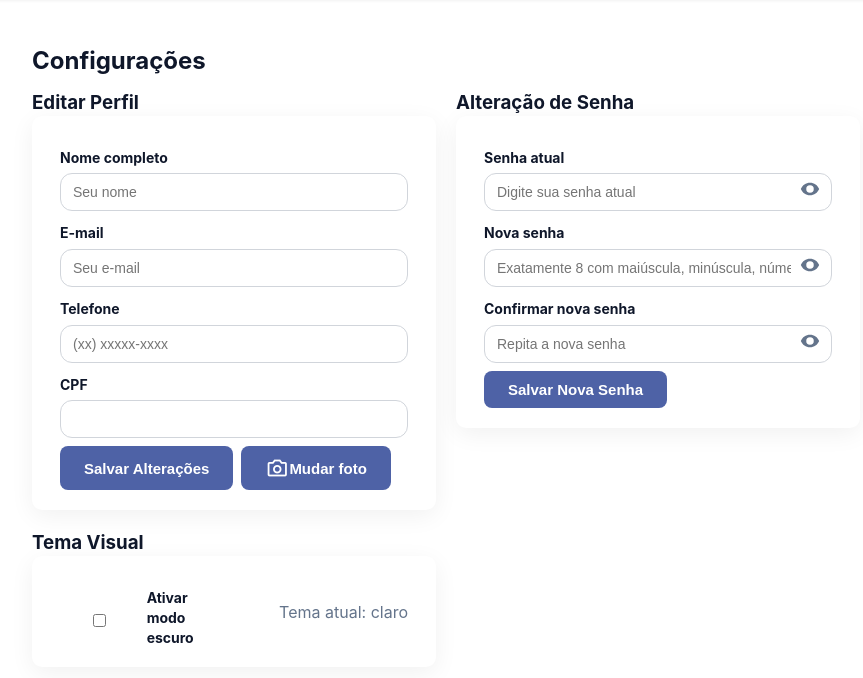
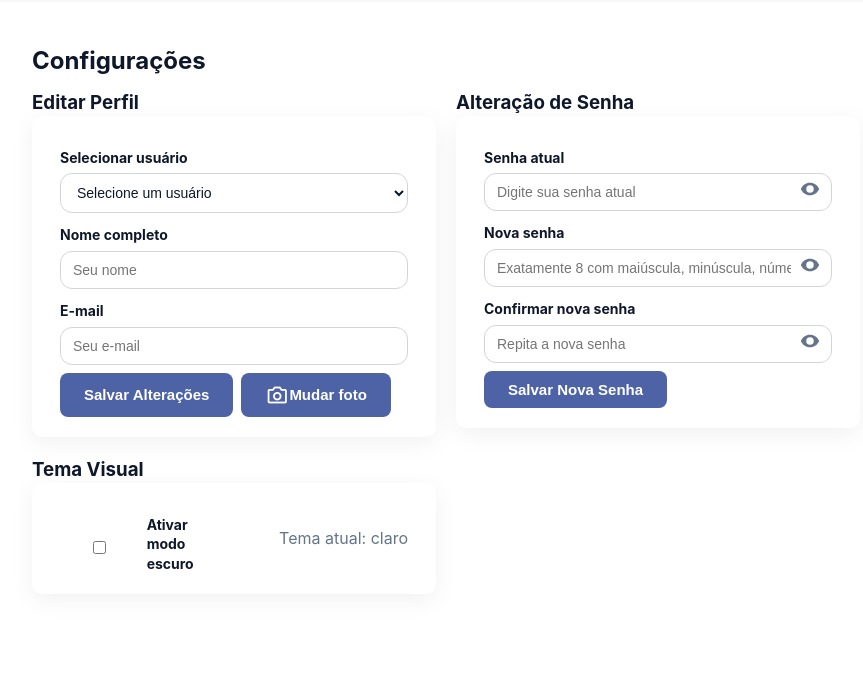
Before and after one commit to Samumaradona/Inprolib-, a Flask app: template templates/configuracao.html in a window 1280 px wide. Shown: the part 93-771 px from the top of the page, without its empty margins (194-1057 px from the left). Run offline with Flask 3, Linux system fonts and the light colour scheme; the template is opened without the code that fills it: most values are stand-ins (such as "Sample title", 1, 10 or a date in 2020); some libraries are stand-ins or nearby versions.

Commit message:
correção confg

```diff
--- a/app.py
+++ b/app.py
@@ -3964,19 +3964,24 @@ def publicacao_denuncia():
 def configuracao():
     uid = session.get('user_id')
     user = None
+    usuarios = []
     try:
         conn = get_db_connection()
         if conn and uid:
             cur = conn.cursor(row_factory=dict_row)
+            # Usuário inicialmente selecionado (admin começa com ele mesmo)
             cur.execute('SELECT id_usuario, nome, cpf, email, telefone, tema_preferido FROM usuario WHERE id_usuario = %s', (uid,))
             user = cur.fetchone()
+            # Lista de usuários para seleção/edição
+            cur.execute('SELECT id_usuario, nome FROM usuario ORDER BY nome ASC')
+            usuarios = cur.fetchall()
             cur.close(); conn.close()
     except Exception:
         try:
             conn and conn.close()
         except Exception:
             pass
-    return render_template('configuracao.html', user=user)
+    return render_template('configuracao.html', user=user, usuarios=usuarios)
 
 # Atualização de perfil
 @app.route('/configuracao/perfil', methods=['POST'])
@@ -3984,9 +3989,21 @@ def configuracao():
 @roles_required(['Administrador','Docente','Aluno'])
 def configuracao_perfil():
     uid = session.get('user_id')
+    role = (session.get('role') or session.get('user_tipo') or '')
     nome = (request.form.get('nome') or '').strip()
     email = (request.form.get('email') or '').strip().lower()
-    telefone = (request.form.get('telefone') or '').strip()
+    # telefone tornou-se opcional no formulário; não atualiza se não vier
+    telefone_present = ('telefone' in request.form)
+    telefone = ((request.form.get('telefone') or '').strip() if telefone_present else None)
+    # Permite que Administrador edite outro usuário selecionado
+    target_uid = uid
+    if role == 'Administrador':
+        id_usuario_raw = request.form.get('id_usuario')
+        try:
+            if id_usuario_raw:
+                target_uid = int(id_usuario_raw)
+        except Exception:
+            pass
     if not nome or not email:
         msg = 'Nome e e-mail são obrigatórios.'
         if request.headers.get('X-Requested-With') == 'XMLHttpRequest':
@@ -4002,7 +4019,7 @@ def configuracao_perfil():
         if not conn:
             raise Exception('Falha de conexão')
         cur = conn.cursor()
-        cur.execute("SELECT id_usuario FROM usuario WHERE LOWER(email) = %s AND id_usuario <> %s", (email, uid))
+        cur.execute("SELECT id_usuario FROM usuario WHERE LOWER(email) = %s AND id_usuario <> %s", (email, target_uid))
         dup = cur.fetchone()
         if dup:
             cur.close(); conn.close()
@@ -4010,9 +4027,14 @@ def configuracao_perfil():
             if request.headers.get('X-Requested-With') == 'XMLHttpRequest':
                 return jsonify({'ok': False, 'error': msg}), 409
             flash(msg, 'error'); return redirect(url_for('configuracao'))
-        cur.execute("UPDATE usuario SET nome = %s, email = %s, telefone = %s WHERE id_usuario = %s", (nome, email, telefone, uid))
+        if telefone_present:
+            cur.execute("UPDATE usuario SET nome = %s, email = %s, telefone = %s WHERE id_usuario = %s", (nome, email, telefone, target_uid))
+        else:
+            cur.execute("UPDATE usuario SET nome = %s, email = %s WHERE id_usuario = %s", (nome, email, target_uid))
         conn.commit(); cur.close(); conn.close()
-        session['user_name'] = nome
+        # Só atualiza nome na sessão se o usuário editado for o próprio
+        if target_uid == uid:
+            session['user_name'] = nome
         msg = 'Perfil atualizado com sucesso.'
         if request.headers.get('X-Requested-With') == 'XMLHttpRequest':
             return jsonify({'ok': True, 'message': msg})
@@ -4026,6 +4048,29 @@ def configuracao_perfil():
         if request.headers.get('X-Requested-With') == 'XMLHttpRequest':
             return jsonify({'ok': False, 'error': msg}), 500
         flash(msg, 'error'); return redirect(url_for('configuracao'))
+
+# Detalhes de um usuário (para preencher formulário de edição)
+@app.route('/api/usuario/<int:user_id>', methods=['GET'])
+@login_required
+@roles_required(['Administrador'])
+def api_usuario(user_id: int):
+    try:
+        conn = get_db_connection()
+        if not conn:
+            raise Exception('Falha de conexão')
+        cur = conn.cursor(row_factory=dict_row)
+        cur.execute('SELECT id_usuario, nome, email, telefone FROM usuario WHERE id_usuario = %s', (user_id,))
+        row = cur.fetchone()
+        cur.close(); conn.close()
+        if not row:
+            return jsonify({'ok': False, 'error': 'Usuário não encontrado.'}), 404
+        return jsonify({'ok': True, 'user': row})
+    except Exception as e:
+        try:
+            conn and conn.close()
+        except Exception:
+            pass
+        return jsonify({'ok': False, 'error': str(e)}), 500
 
 # Alteração de senha
 @app.route('/configuracao/senha', methods=['POST'])
--- a/templates/configuracao.html
+++ b/templates/configuracao.html
@@ -93,17 +93,19 @@
           <div>
             <h3>Editar Perfil</h3>
             <form id="formPerfil" action="/configuracao/perfil" method="post" class="form-container" autocomplete="on">
+              <label for="usuarioSelect">Selecionar usuário</label>
+              <select id="usuarioSelect" name="id_usuario" required>
+                <option value="">Selecione um usuário</option>
+                {% for u in (usuarios or []) %}
+                  <option value="{{ u.id_usuario }}" {% if user and (u.id_usuario == user.id_usuario) %}selected{% endif %}>{{ u.nome }}</option>
+                {% endfor %}
+              </select>
+
               <label for="nome">Nome completo</label>
-              <input type="text" id="nome" name="nome" placeholder="Seu nome" value="" required>
+              <input type="text" id="nome" name="nome" placeholder="Seu nome" value="{{ (user.nome if user) or '' }}" required>
 
               <label for="email">E-mail</label>
-              <input type="email" id="email" name="email" placeholder="Seu e-mail" value="" required>
-
-              <label for="telefone">Telefone</label>
-              <input type="tel" id="telefone" name="telefone" placeholder="(xx) xxxxx-xxxx" value="">
-
-              <label for="cpf">CPF</label>
-              <input type="text" id="cpf" value="" disabled>
+              <input type="email" id="email" name="email" placeholder="Seu e-mail" value="{{ (user.email if user) or '' }}" required>
 
               <div style="display:flex;gap:8px;margin-top:8px">
                 <button type="submit" class="button">Salvar Alterações</button>
@@ -181,6 +183,11 @@ window.USER_THEME = "{{ (session.get('user_theme') or 'claro') }}";
       const btnChangePhotoInline = document.getElementById('btnChangePhotoInline');
       const fileAvatarInput = document.getElementById('fileAvatarInput');
 
+      // elementos do formulário de perfil
+      const usuarioSelect = document.getElementById('usuarioSelect');
+      const nomeInput = document.getElementById('nome');
+      const emailInput = document.getElementById('email');
+
       function toastOk(msg){ window.showToast && window.showToast({ type:'success', message: msg }); }
       function toastErr(msg){ window.showToast && window.showToast({ type:'error', message: msg }); }
 
@@ -194,6 +201,24 @@ window.USER_THEME = "{{ (session.get('user_theme') or 'claro') }}";
             if(data && data.ok){ toastOk(data.message || 'Perfil atualizado com sucesso.'); }
             else { toastErr((data && data.error) || 'Falha ao atualizar perfil.'); }
           }catch(err){ toastErr('Erro de conexão ao salvar perfil.'); }
+        });
+      }
+
+      // Preenche campos ao selecionar um usuário
+      if(usuarioSelect){
+        usuarioSelect.addEventListener('change', async ()=>{
+          const id = usuarioSelect.value;
+          if(!id){ return; }
+          try{
+            const res = await fetch(`/api/usuario/${id}`, { headers: { 'X-Requested-With':'XMLHttpRequest' } });
+            const data = await res.json();
+            if(data && data.ok && data.user){
+              nomeInput && (nomeInput.value = data.user.nome || '');
+              emailInput && (emailInput.value = data.user.email || '');
+            } else {
+              toastErr((data && data.error) || 'Não foi possível carregar dados do usuário.');
+            }
+          }catch(err){ toastErr('Erro de conexão ao carregar usuário.'); }
         });
       }
 
```
